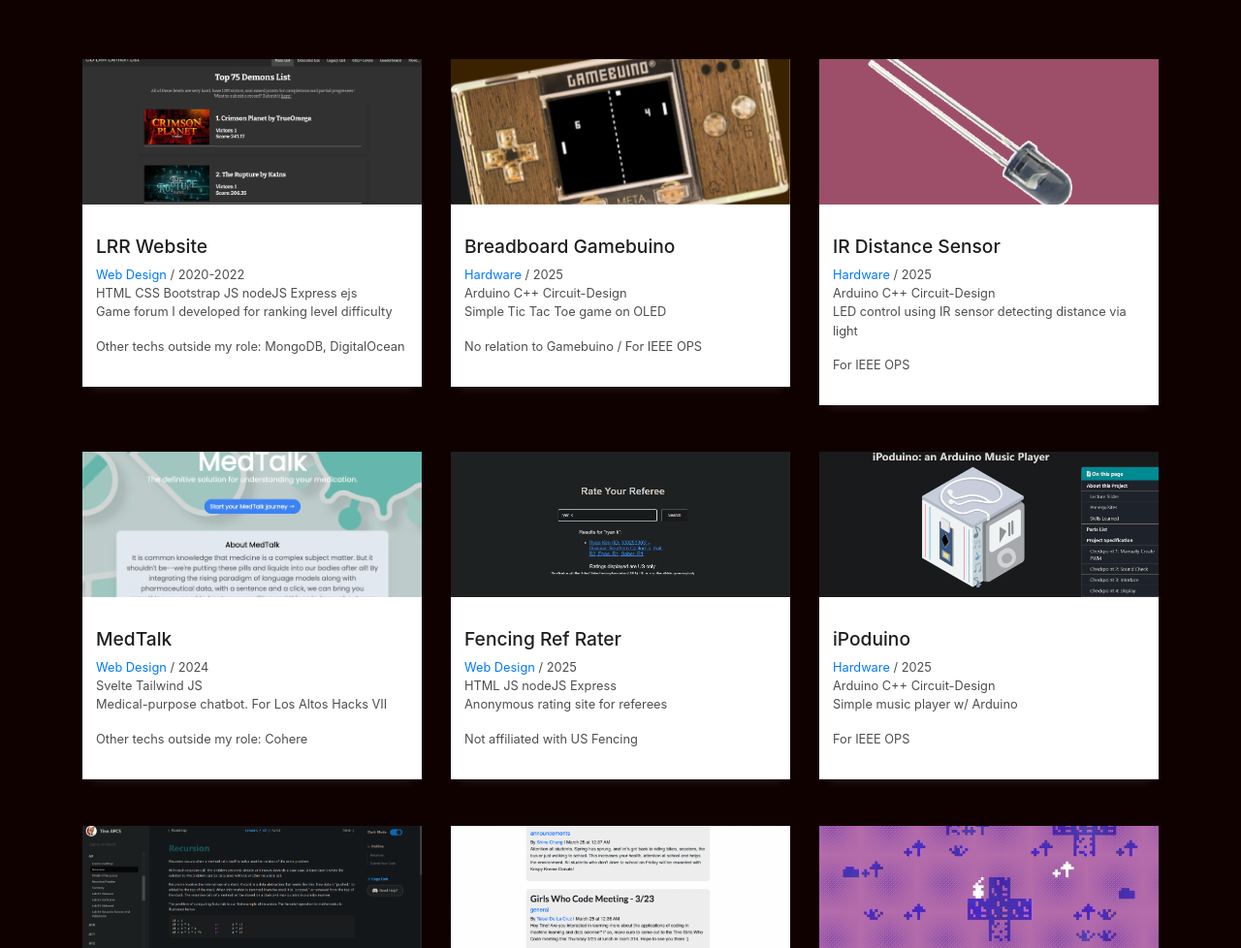
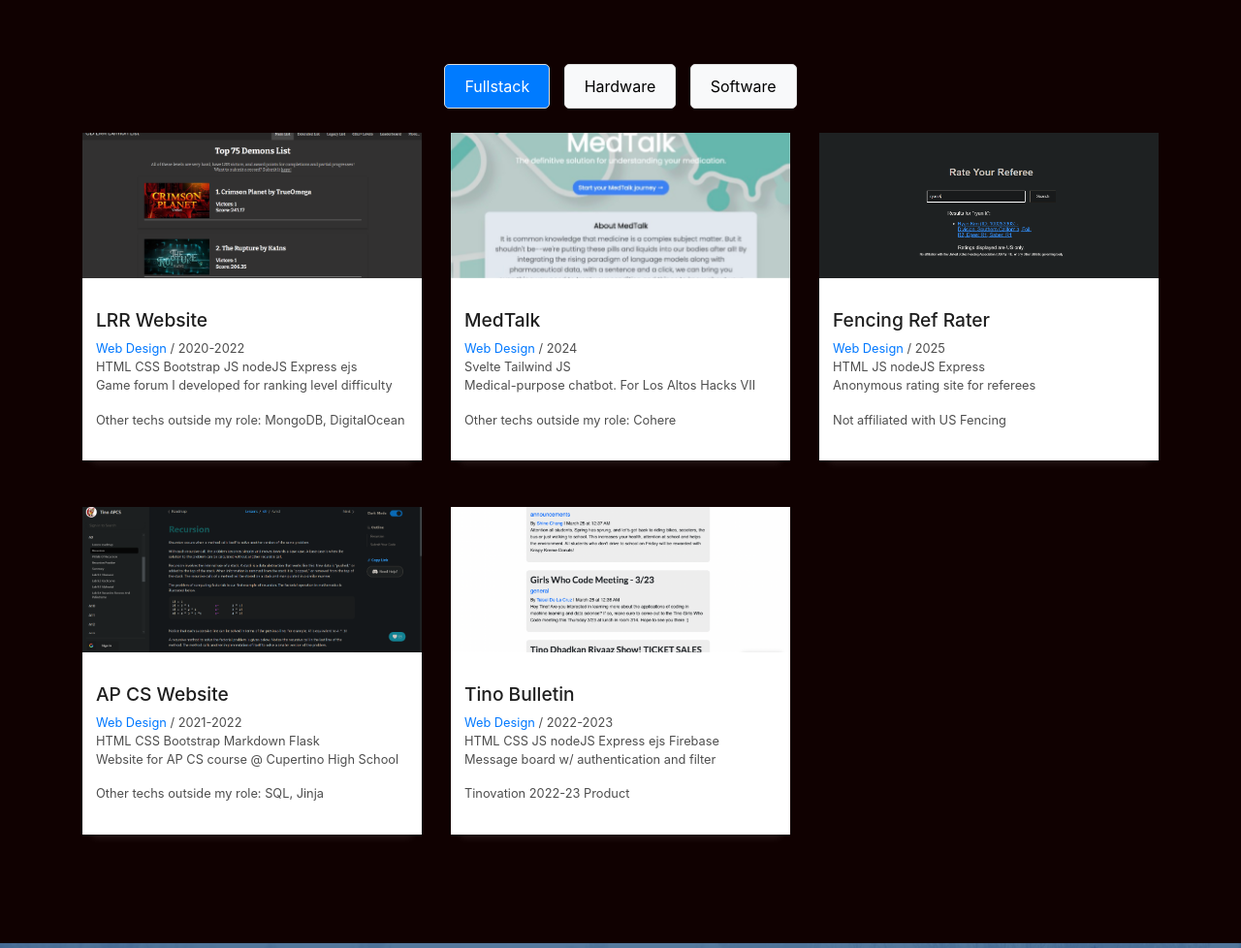
Before and after one commit to rk097/rk097.github.io, a plain HTML site: page index.html in a window 1280 px wide. Shown: the part 1822-2800 px from the top of the page at 97% size. Drawn offline with Linux system fonts and the light colour scheme.

Commit message:
project filtering

```diff
--- a/css/style.css
+++ b/css/style.css
@@ -1286,3 +1286,27 @@ footer .credits a {
     bottom: 15px;
   }
 }
+
+.portfolio-filter {
+  margin-bottom: 20px;
+}
+
+.filter-btn {
+  background-color: #f8f9fa;
+  border: 1px solid #ddd;
+  padding: 10px 20px;
+  margin: 5px;
+  cursor: pointer;
+  border-radius: 5px;
+  transition: background-color 0.3s ease;
+}
+
+.filter-btn.active {
+  background-color: #007bff;
+  color: #fff;
+}
+
+.filter-btn:hover {
+  background-color: #0056b3;
+  color: #fff;
+}
--- a/index.html
+++ b/index.html
@@ -134,8 +134,13 @@
           </div>
         </div>
       </div>
+      <div class="portfolio-filter text-center">
+        <button class="filter-btn active" onclick="filterPortfolio('project-fullstack')">Fullstack</button>
+        <button class="filter-btn" onclick="filterPortfolio('project-hardware')">Hardware</button>
+        <button class="filter-btn" onclick="filterPortfolio('project-software')">Software</button>
+      </div>
       <div class="row">
-        <div class="col-md-4">
+        <div class="col-md-4 project-fullstack">
           <div class="work-box">
             <a href="https://gdlrrlist.com" target="_blank">
               <div class="work-img">
@@ -157,7 +162,7 @@
             </a>
           </div>
         </div>
-        <div class="col-md-4">
+        <div class="col-md-4 project-hardware">
           <div class="work-box">
             <a href="https://drive.google.com/file/d/1svhMoecEIUOyHkEh1eZaGbkJpPoeW_-T/view?usp=drive_link" target="_blank">
               <div class="work-img">
@@ -179,7 +184,7 @@
             </a>
           </div>
         </div>
-        <div class="col-md-4">
+        <div class="col-md-4 project-hardware">
           <div class="work-box">
             <a href="https://drive.google.com/file/d/1_uSjVuH0Ztw8Pn1YV_RqHRaQ_-FEtbUD/view?usp=sharing" target="_blank">
               <div class="work-img">
@@ -201,7 +206,7 @@
             </a>
           </div>
         </div>
-        <div class="col-md-4">
+        <div class="col-md-4 project-fullstack">
           <div class="work-box">
             <a href="https://devpost.com/software/medtalk-0uvx8m" target="_blank">
               <div class="work-img">
@@ -223,7 +228,7 @@
             </a>
           </div>
         </div>
-        <div class="col-md-4">
+        <div class="col-md-4 project-fullstack">
           <div class="work-box">
             <a href="https://rateyourfencingref.com/" target="_blank">
               <div class="work-img">
@@ -245,7 +250,7 @@
             </a>
           </div>
         </div>
-        <div class="col-md-4">
+        <div class="col-md-4 project-hardware">
           <div class="work-box">
             <a href="https://drive.google.com/file/d/1LTsWN7auPjgZO5yZDJk0l1EVYhWIB_XK/view?usp=sharing" target="_blank">
               <div class="work-img">
@@ -267,7 +272,7 @@
             </a>
           </div>
         </div>
-        <div class="col-md-4">
+        <div class="col-md-4 project-fullstack">
           <div class="work-box">
             <a href="https://apcs.tinocs.com" target="_blank">
               <div class="work-img">
@@ -289,7 +294,7 @@
             </a>
           </div>
         </div>
-        <div class="col-md-4">
+        <div class="col-md-4 project-fullstack">
           <div class="work-box">
             <a href="https://github.com/tinovationchs/tino-bulletin" target="_blank">
               <div class="work-img">
@@ -311,7 +316,7 @@
             </a>
           </div>
         </div>
-        <div class="col-md-4">
+        <div class="col-md-4 project-software">
           <div class="work-box">
             <a href="https://itch.io/queue/c/1736519/cosmos-cluster-5-2021?game_id=1139466" target="_blank">
               <div class="work-img">
@@ -333,7 +338,7 @@
             </a>
           </div>
         </div>
-        <div class="col-md-4">
+        <div class="col-md-4 project-software">
           <div class="work-box">
             <a href="./public/apcs-2022-pvz-master.zip" target="_blank">
               <div class="work-img">
@@ -355,7 +360,7 @@
             </a>
           </div>
         </div>
-        <div class="col-md-4">
+        <div class="col-md-4 project-software">
           <div class="work-box">
             <a href="https://replit.com/@RyanKim22/Pygame-Demo" target="_blank">
               <div class="work-img">
--- a/js/main.js
+++ b/js/main.js
@@ -115,3 +115,29 @@
 	});
 
 })(jQuery);
+
+function filterPortfolio(category) {
+	const allProjects = document.querySelectorAll('.work-box');
+	const buttons = document.querySelectorAll('.filter-btn');
+
+	// Remove active class from all buttons
+	buttons.forEach(button => button.classList.remove('active'));
+
+	// Add active class to the clicked button
+	const activeButton = Array.from(buttons).find(button => button.textContent.toLowerCase().includes(category.split('-')[1]));
+	if (activeButton) activeButton.classList.add('active');
+
+	// Show/Hide projects based on the category
+	allProjects.forEach(project => {
+	  if (project.parentElement.classList.contains(category)) {
+		project.parentElement.style.display = 'block';
+	  } else {
+		project.parentElement.style.display = 'none';
+	  }
+	});
+  }
+
+  // Set default filter to Fullstack
+  document.addEventListener('DOMContentLoaded', () => {
+	filterPortfolio('project-fullstack');
+  });
```
